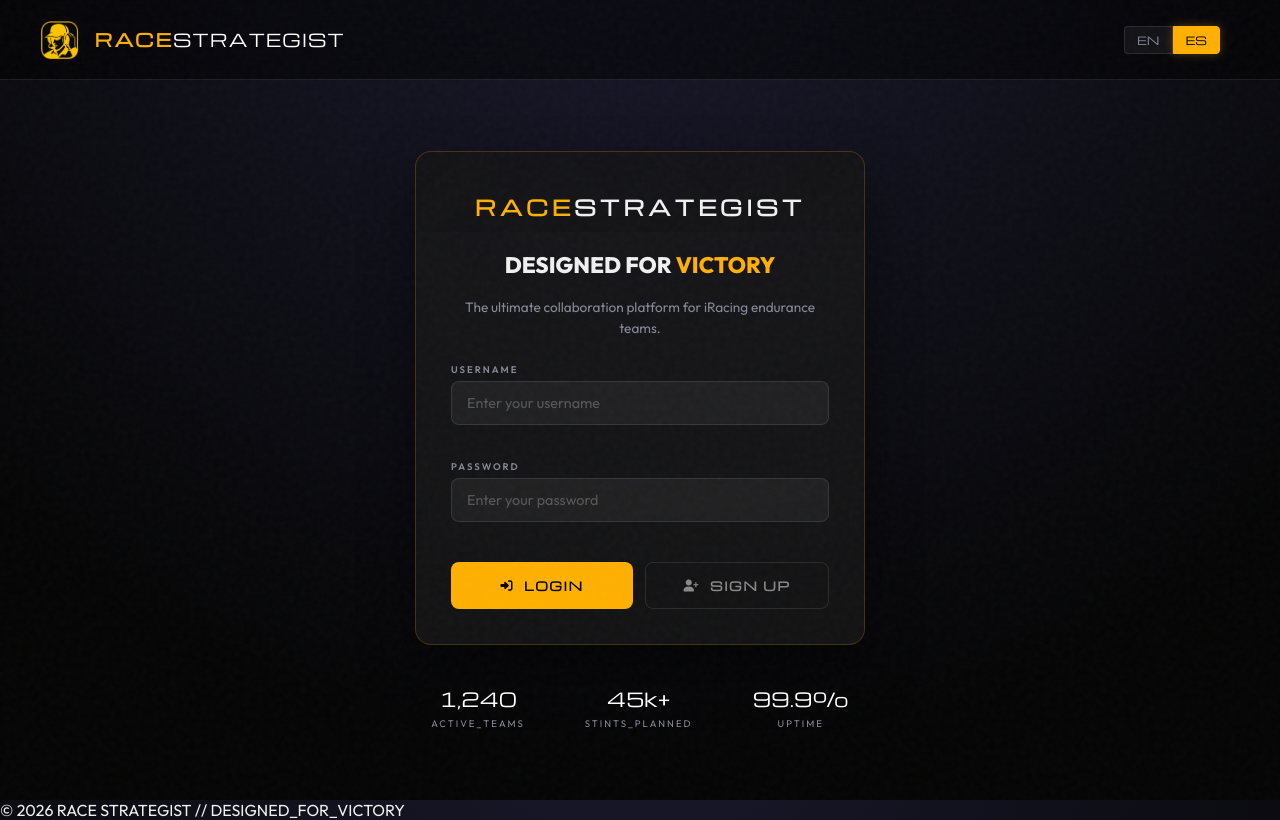
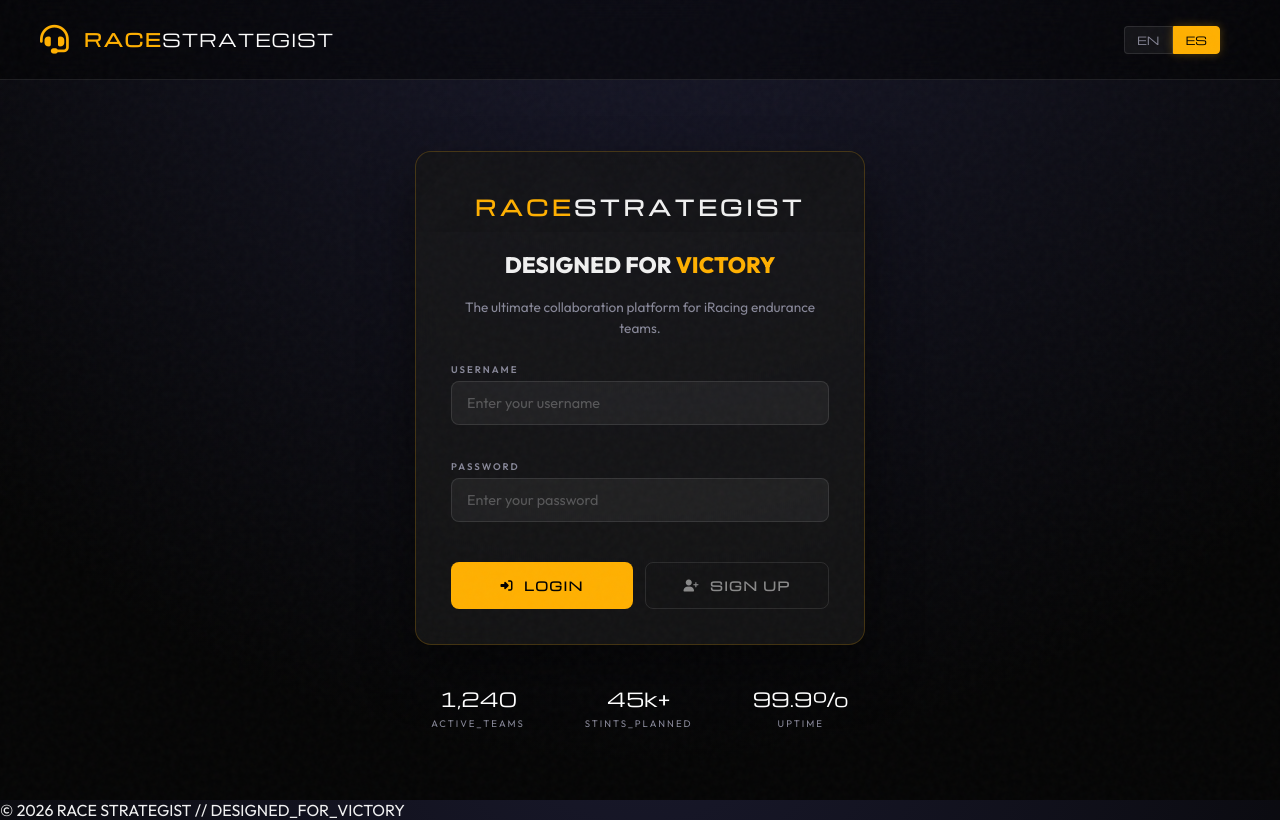
Before and after one commit to JesusPartal/racestrategist, an Angular app: page /login in a window 1280 px wide. Built offline with nearby package versions, Linux system fonts and the light colour scheme.

Commit message:
Revert logo to headset icon, remove logors.png

```diff
--- a/src/app/app.css
+++ b/src/app/app.css
@@ -5,10 +5,11 @@
   gap: 15px;
 }
 
-.logo-img {
-  height: 40px;
-  width: auto;
-  display: block;
+.logo-icon {
+  color: var(--accent-color);
+  font-size: 1.8rem;
+  display: flex;
+  align-items: center;
 }
 
 .logo-text {
--- a/src/app/app.html
+++ b/src/app/app.html
@@ -1,7 +1,9 @@
 <div class="shell">
   <header class="header">
     <div class="logo">
-      <img src="/assets/logors.png" alt="RaceStrategist" class="logo-img">
+      <div class="logo-icon">
+        <i class="fa-solid fa-headset"></i>
+      </div>
       <div class="logo-text">
         <span class="logo-race">RACE</span>
         <span class="logo-strategist">STRATEGIST</span>
```
Also changed, not shown: src/assets/logors.png (deleted).
